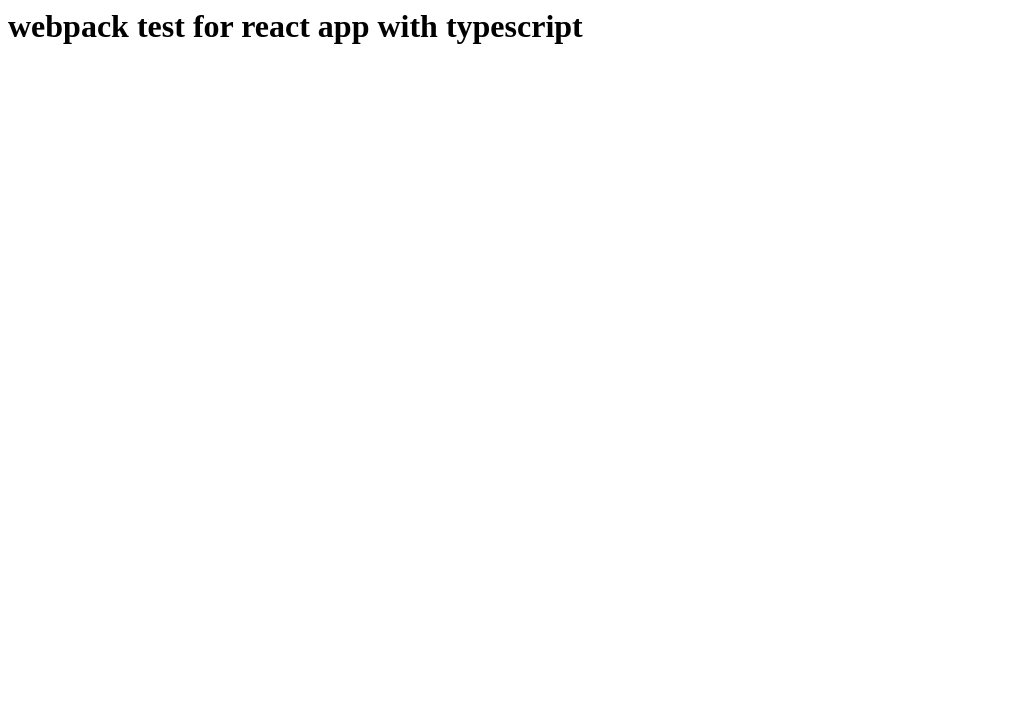
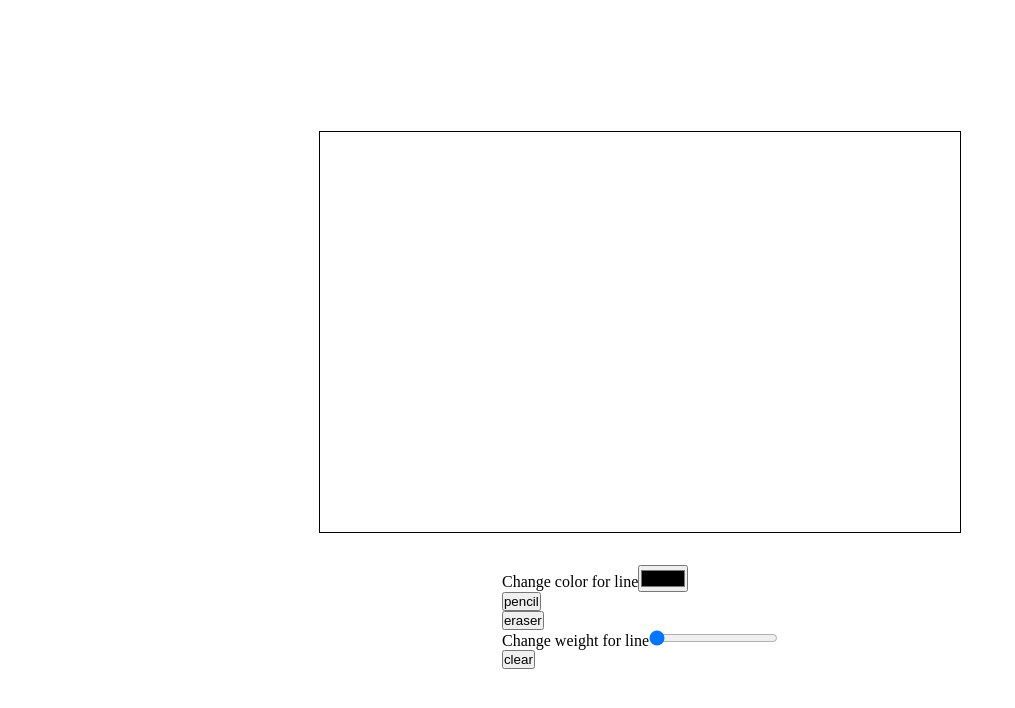
Before and after one commit to yk-jp/Scketch-react, a React app: page / in a window 1280 px wide. Shown: the top 708 px of the page, without its empty margins (0-1015 px from the left). Built offline with nearby package versions, Linux system fonts and the light colour scheme.

Commit message:
Revert "Revert 13 feature/bug fix background color for pdf"

```diff
--- a/package.json
+++ b/package.json
@@ -35,11 +35,13 @@
         "@typescript-eslint/eslint-plugin": "^5.8.0",
         "@typescript-eslint/parser": "^5.8.0",
         "babel-loader": "^8.2.3",
+        "css-loader": "^6.5.1",
         "eslint": "^8.5.0",
         "eslint-plugin-react": "^7.27.1",
         "eslint-plugin-react-hooks": "^4.3.0",
         "fork-ts-checker-webpack-plugin": "^6.5.0",
         "html-webpack-plugin": "^5.5.0",
+        "style-loader": "^3.3.1",
         "ts-loader": "^9.2.6",
         "ts-node": "^10.4.0",
         "typescript": "^4.5.4",
--- a/src/App.tsx
+++ b/src/App.tsx
@@ -1,7 +1,10 @@
 import React from "react";
 
+// pages
+import Draw from "./pages/Draw/Draw";
+
 const App = () => {
-  return <h1>webpack test for react app with typescript</h1>;
+  return <Draw />;
 };
 
 export default App;
--- /dev/null
+++ b/src/pages/Draw/Draw.tsx
@@ -0,0 +1,191 @@
+import React, { useRef, useEffect, useState } from "react";
+
+// css
+import "./style.css";
+
+const Draw = () => {
+  const canvasRef = useRef<HTMLCanvasElement | null>(null);
+  const drawingData = useRef<CanvasRenderingContext2D | null>(null);
+  const [isPointerDown, setIsPointerDown] = useState<boolean>(false);
+
+  const [lineColor, setLineColor] = useState<string>("#000000"); //Default color is black
+  const [lineWeight, setLineWeight] = useState<number>(1.0); //Default color is 1.0
+  // const [globalCompositeOperation,setGlobalCompositeOperation] = useState<string>();
+
+  useEffect(() => {
+    const resizeCanvas = async () => {
+      if (!canvasRef.current) return;
+      canvasRef.current.width = window.innerWidth / 2;
+      canvasRef.current.height = window.innerHeight / 2;
+    };
+    const initializeCanvas = async () => {
+      const canvas: HTMLCanvasElement = canvasRef.current as HTMLCanvasElement;
+
+      resizeCanvas(); //get canvas size
+
+      const ctx: CanvasRenderingContext2D = canvas.getContext(
+        "2d"
+      ) as CanvasRenderingContext2D;
+      // setGlobalCompositeOperation(ctx.globalCompositeOperation);
+      // set lineColor
+      if (sessionStorage.getItem("lineColor")) {
+        ctx.strokeStyle = sessionStorage.getItem("lineColor") as string;
+        setLineColor(sessionStorage.getItem("lineColor") as string);
+      }
+      // set lineWeight
+      if (sessionStorage.getItem("lineWeight")) {
+        ctx.lineWidth = parseInt(
+          sessionStorage.getItem("lineWeight") as string
+        ) as number;
+        setLineWeight(
+          parseInt(sessionStorage.getItem("lineWeight") as string) as number
+        );
+      }
+
+      drawingData.current = ctx as CanvasRenderingContext2D;
+    };
+
+    initializeCanvas();
+
+    window.addEventListener("resize", () => {
+      initializeCanvas();
+    });
+
+    return () => {
+      // clean up
+      window.removeEventListener("resize", () => {
+        initializeCanvas();
+      });
+    };
+  }, []);
+
+  const startDrawing = (e: React.PointerEvent<HTMLCanvasElement>) => {
+    if (!drawingData.current) return;
+
+    const baseCoordinateX: number = canvasRef.current?.getBoundingClientRect()
+      .left as number;
+    const baseCoordinateY: number = canvasRef.current?.getBoundingClientRect()
+      .top as number;
+    const coordinateX: number = e.clientX;
+    const coordinateY: number = e.clientY;
+    // start drawing
+    drawingData.current.beginPath();
+    drawingData.current.moveTo(
+      coordinateX - baseCoordinateX,
+      coordinateY - baseCoordinateY
+    );
+    setIsPointerDown(true);
+  };
+
+  const endDrawing = () => {
+    if (!drawingData.current) return;
+
+    drawingData.current.closePath();
+    setIsPointerDown(false);
+  };
+
+  const drawing = (e: React.PointerEvent<HTMLCanvasElement>) => {
+    if (!isPointerDown || !drawingData.current) return;
+    const baseCoordinateX: number = canvasRef.current?.getBoundingClientRect()
+      .left as number;
+    const baseCoordinateY: number = canvasRef.current?.getBoundingClientRect()
+      .top as number;
+    const coordinateX: number = e.clientX;
+    const coordinateY: number = e.clientY;
+    drawingData.current.lineTo(
+      coordinateX - baseCoordinateX,
+      coordinateY - baseCoordinateY
+    );
+    drawingData.current.stroke();
+  };
+
+  const changeLineColor = (e: React.ChangeEvent<HTMLInputElement>) => {
+    if (!drawingData.current) return;
+    setLineColor(e.target.value);
+    // store data in session storage
+    sessionStorage.setItem("lineColor", e.target.value);
+    drawingData.current.strokeStyle = e.target.value as string;
+  };
+
+  const changeLineWeight = (e: React.ChangeEvent<HTMLInputElement>) => {
+    if (!drawingData.current) return;
+    setLineWeight(parseInt(e.target.value) as number);
+    // store data in session storage
+    sessionStorage.setItem("lineWeight", e.target.value);
+    drawingData.current.lineWidth = parseInt(e.target.value) as number;
+  };
+
+  const clearDrawing = () => {
+    if (!drawingData.current || !canvasRef.current) return;
+    drawingData.current.clearRect(
+      0,
+      0,
+      canvasRef.current.width,
+      canvasRef.current.height
+    );
+  };
+
+  const changeEraser = () => {
+    if (!drawingData.current || !canvasRef.current) return;
+    drawingData.current.globalCompositeOperation = "destination-out";
+  };
+  const changePencil = () => {
+    if (!drawingData.current || !canvasRef.current) return;
+    drawingData.current.globalCompositeOperation = 'source-over';
+  };
+
+  return (
+    <div id="drawContainer">
+      <div className="h-100 d-flex justify-content-center align-items-center flex-column">
+        <main id="canvasSec">
+          <canvas
+            id="drawingArea"
+            ref={canvasRef}
+            style={{ border: "1px solid black" }}
+            onPointerDown={(e) => startDrawing(e)}
+            onPointerUp={() => endDrawing()}
+            onPointerMove={(e) => drawing(e)}
+          ></canvas>
+        </main>
+
+        <section id="ToolsForDrawing" className="mt-2">
+          <div id="lineColor">
+            <span>Change color for line</span>
+            <input
+              type="color"
+              className="colorPicker"
+              value={lineColor}
+              onChange={(e) => {
+                changeLineColor(e);
+              }}
+            />
+          </div>
+          <div id="pencil">
+            <button onClick={() => changePencil()}>pencil</button>
+          </div>
+          <div id="eraser">
+            <button onClick={() => changeEraser()}>eraser</button>
+          </div>
+          <div id="lineWeight">
+            <span>Change weight for line</span>
+            <input
+              type="range"
+              value={lineWeight}
+              className="lineWeightPicker"
+              onChange={(e) => {
+                changeLineWeight(e);
+              }}
+              min="1"
+              max="15"
+            />
+          </div>
+          <div id="clearCanvas">
+            <button onClick={() => clearDrawing()}>clear</button>
+          </div>
+        </section>
+      </div>
+    </div>
+  );
+};
+
+export default Draw;
--- /dev/null
+++ b/src/pages/Draw/style.css
@@ -0,0 +1,39 @@
+/* default */
+
+* {
+    margin: 0;
+    padding: 0;
+}
+
+
+/* height */
+
+.h-100 {
+    height: 100%;
+}
+
+
+/* flex box  */
+
+.d-flex {
+    display: flex;
+}
+
+.justify-content-center {
+    justify-content: center;
+}
+
+.align-items-center {
+    align-items: center;
+}
+
+.flex-column {
+    flex-direction: column;
+}
+
+
+/* margin */
+
+.mt-2 {
+    margin-top: 2em;
+}
--- a/webpack.config.ts
+++ b/webpack.config.ts
@@ -1,7 +1,7 @@
 import * as path from "path";
-import  * as webpack from "webpack";
-import ForkTsCheckerWebpackPlugin from 'fork-ts-checker-webpack-plugin';
-import HtmlWebpackPlugin from 'html-webpack-plugin';
+import * as webpack from "webpack";
+import ForkTsCheckerWebpackPlugin from "fork-ts-checker-webpack-plugin";
+import HtmlWebpackPlugin from "html-webpack-plugin";
 
 const config: webpack.Configuration = {
   entry: "./src/index.tsx",
@@ -21,6 +21,16 @@
           },
         },
       },
+      {
+        test: /\.css$/i,
+        use: [
+          {
+            loader: "style-loader",
+            options: { injectType: "singletonStyleTag" },
+          },
+          "css-loader",
+        ],
+      },
     ],
   },
   plugins: [
@@ -30,7 +40,7 @@
         files: "./src/**/*",
       },
     }),
-    new HtmlWebpackPlugin()
+    new HtmlWebpackPlugin({ template: "./src/index.html" }),
   ],
   resolve: {
     extensions: [".tsx", ".ts", ".js"],
```
Also changed, not shown: .eslintrc.json, 1 other file (tests, documents, lock files or other folders).
